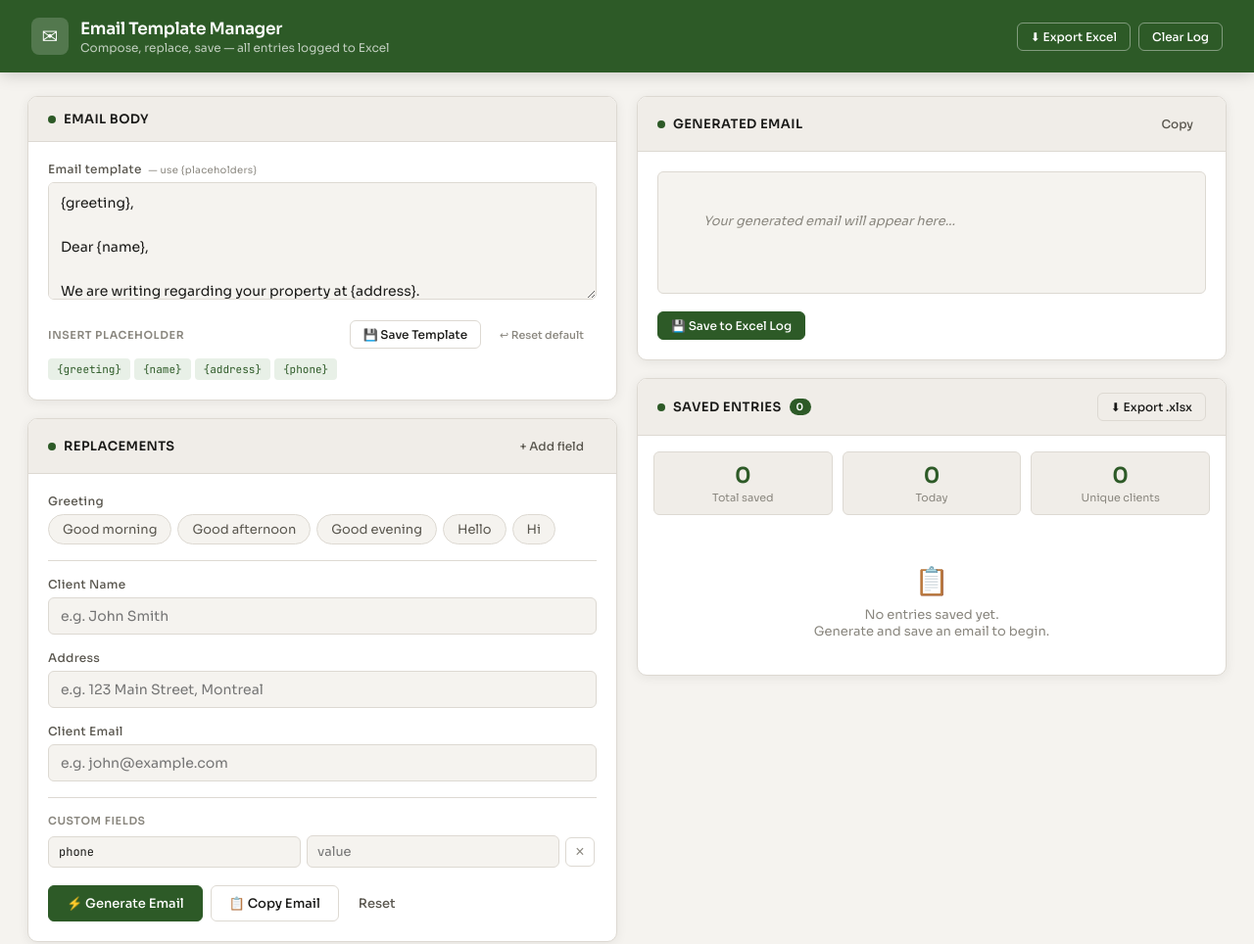
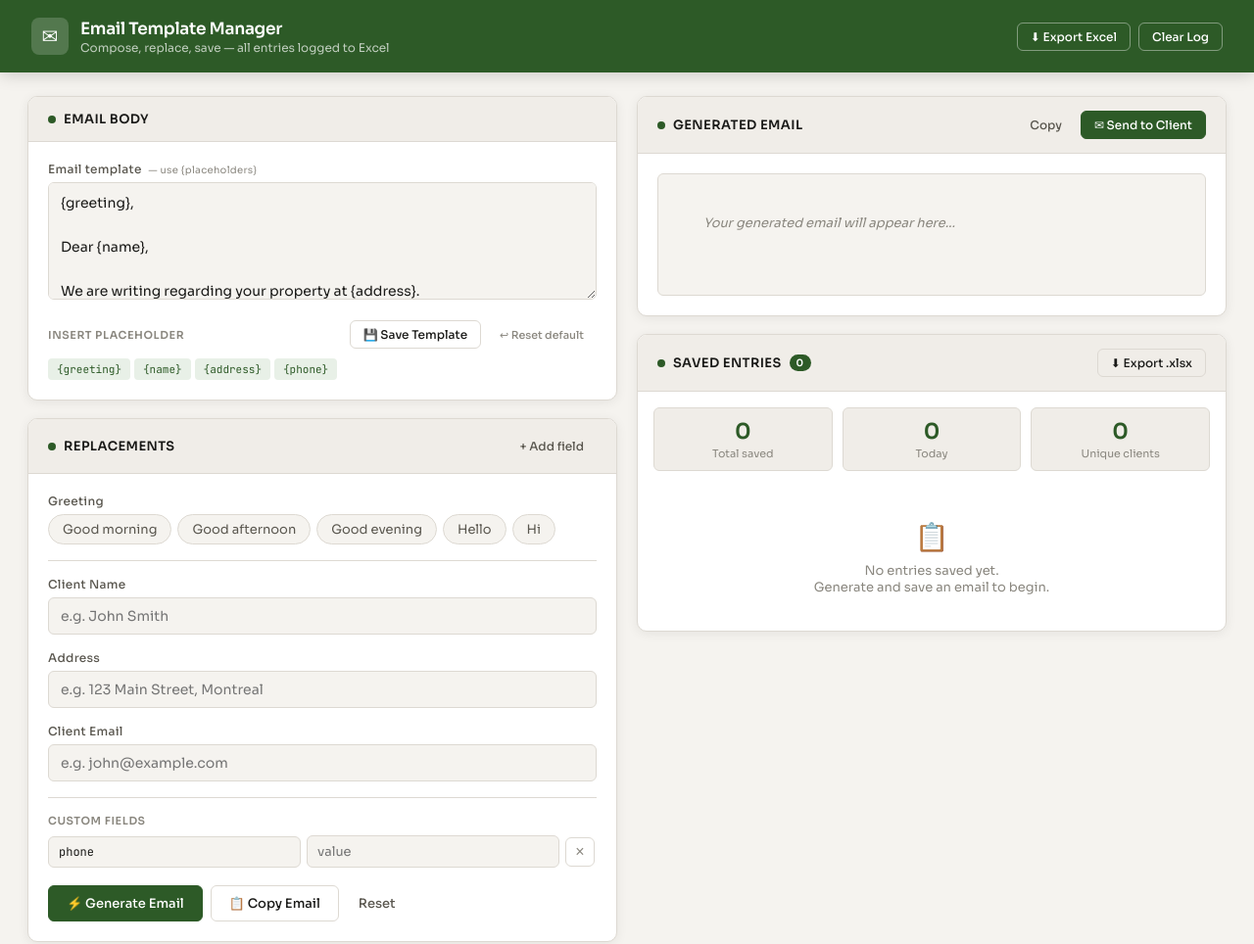
Before and after one commit to admirals123/Email-template-generator, a plain HTML site: page index.html in a window 1280 px wide. Shown: the whole page at 98% size. Drawn offline with nearby package versions, Linux system fonts and the light colour scheme.

Commit message:
with emailjs

```diff
--- a/index.html
+++ b/index.html
@@ -5,6 +5,7 @@
 <meta name="viewport" content="width=device-width, initial-scale=1.0"/>
 <title>Email Template Manager</title>
 <script src="https://cdnjs.cloudflare.com/ajax/libs/xlsx/0.18.5/xlsx.full.min.js"></script>
+<script src="https://cdn.jsdelivr.net/npm/@emailjs/browser@4/dist/email.min.js"></script>
 <style>
   @import url('https://fonts.googleapis.com/css2?family=Sora:wght@300;400;500;600&family=JetBrains+Mono:wght@400;500&display=swap');
 
@@ -491,16 +492,17 @@
     <div class="panel" style="margin-bottom:18px;">
       <div class="panel-header">
         <div class="panel-title"><div class="dot"></div>Generated Email</div>
-        <button class="btn btn-ghost btn-sm" onclick="copyOutput()" id="copy-btn">Copy</button>
+        <div style="display:flex;gap:6px;align-items:center;">
+          <button class="btn btn-ghost btn-sm" onclick="copyOutput()" id="copy-btn">Copy</button>
+          <button class="btn btn-success btn-sm" id="send-btn" onclick="sendToClient()">✉ Send to Client</button>
+        </div>
       </div>
       <div class="panel-body">
         <div class="output-area" id="output">
           <span class="output-placeholder">Your generated email will appear here...</span>
           <div class="copy-badge" id="copy-badge">Copied!</div>
         </div>
-        <div class="btn-row">
-          <button class="btn btn-success btn-sm" onclick="saveEntry()">💾 Save to Excel Log</button>
-        </div>
+
       </div>
     </div>
 
@@ -844,6 +846,51 @@ function resetTemplate() {
   showToast('Restored to default template.');
 }
 
+// ── EmailJS ──
+emailjs.init('_XQgHvxruQucYAX9p');
+
+async function sendToClient() {
+  if (!lastGenerated) { showToast('Generate an email first.', 'error'); return; }
+
+  const clientEmail = document.getElementById('f_email').value.trim();
+  if (!clientEmail) { showToast('Please enter the client email address.', 'error'); return; }
+
+  const emailRegex = /^[^\s@]+@[^\s@]+\.[^\s@]+$/;
+  if (!emailRegex.test(clientEmail)) { showToast('Please enter a valid client email address.', 'error'); return; }
+
+  const btn = document.getElementById('send-btn');
+  btn.disabled = true;
+  btn.textContent = '⏳ Sending...';
+
+  const phoneField = customFields.find(f => f.key.toLowerCase() === 'phone');
+
+  try {
+    const res = await emailjs.send('service_qi3xlts', 'template_v9pra2r', {
+      to_email:    clientEmail,
+      to_name:     document.getElementById('f_name').value || clientEmail,
+      from_name:   '3D Virtual',
+      reply_to:    'info@3dvirtual.space',
+      subject:     'Enhance your listing at ' + (document.getElementById('f_address').value || '{Address}') + ' | Améliorez votre inscription au ' + (document.getElementById('f_address').value || '{Address}'),
+      message:     lastGenerated,
+      client_name: document.getElementById('f_name').value,
+      address:     document.getElementById('f_address').value,
+      phone:       phoneField ? phoneField.value : '',
+    });
+
+    if (res.status === 200) {
+      showToast('✓ Email sent to ' + clientEmail + '!', 'success');
+      btn.textContent = '✓ Sent!';
+      setTimeout(() => { btn.disabled = false; btn.innerHTML = '✉ Send to Client'; }, 3000);
+    } else {
+      throw new Error('Non-200 status');
+    }
+  } catch(e) {
+    showToast('Failed to send. Check EmailJS template settings.', 'error');
+    btn.disabled = false;
+    btn.innerHTML = '✉ Send to Client';
+  }
+}
+
 // ── Init ──
 const savedTpl = localStorage.getItem('savedTemplate');
 document.getElementById('template').value = savedTpl || DEFAULT_TEMPLATE;
```
